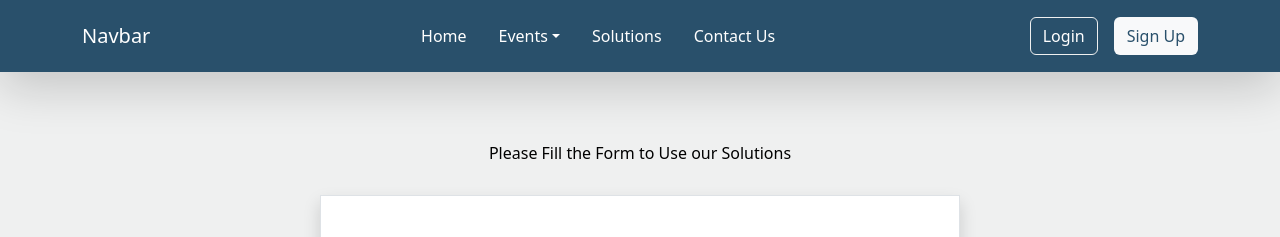
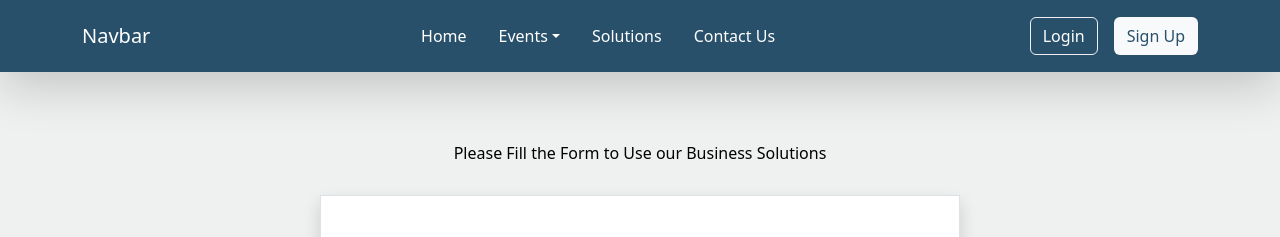
Before and after one commit to credulen/credulen_blog, a Next.js app: page /solutions/businesssolnform in a window 1280 px wide. Shown: the top 237 px of the page. Built offline with nearby package versions, Linux system fonts and the light colour scheme.

Commit message:
updated the topic for business solutions form

```diff
--- a/app/solutions/businesssolnform/page.js
+++ b/app/solutions/businesssolnform/page.js
@@ -2,7 +2,7 @@ const BusinessSolutionForm = () => {
 	return (
 		<div className="">
 			<h6 className="text-center pb-4">
-				Please Fill the Form to Use our Solutions
+				Please Fill the Form to Use our Business Solutions
 			</h6>
 
 			{/* desktop view */}
```
